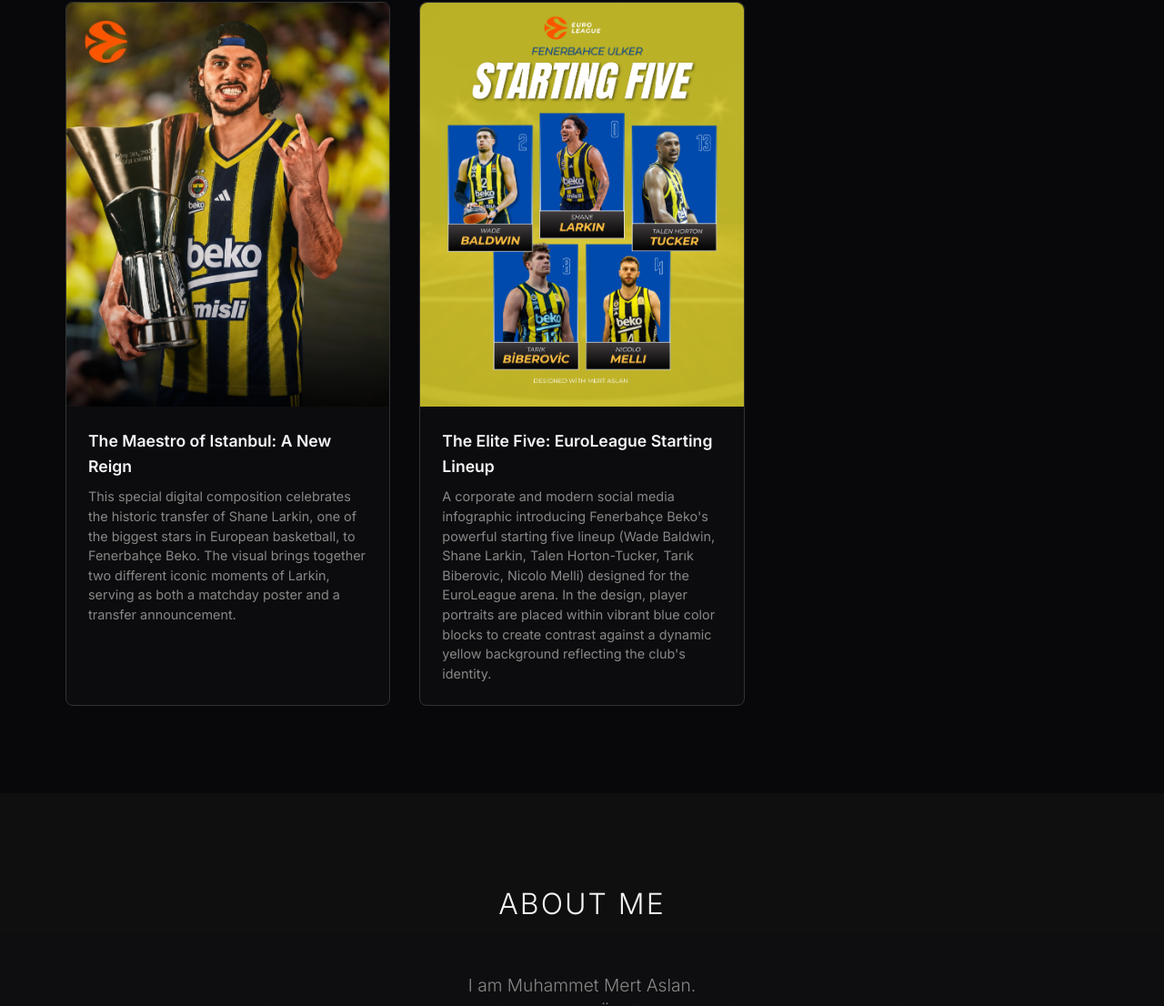
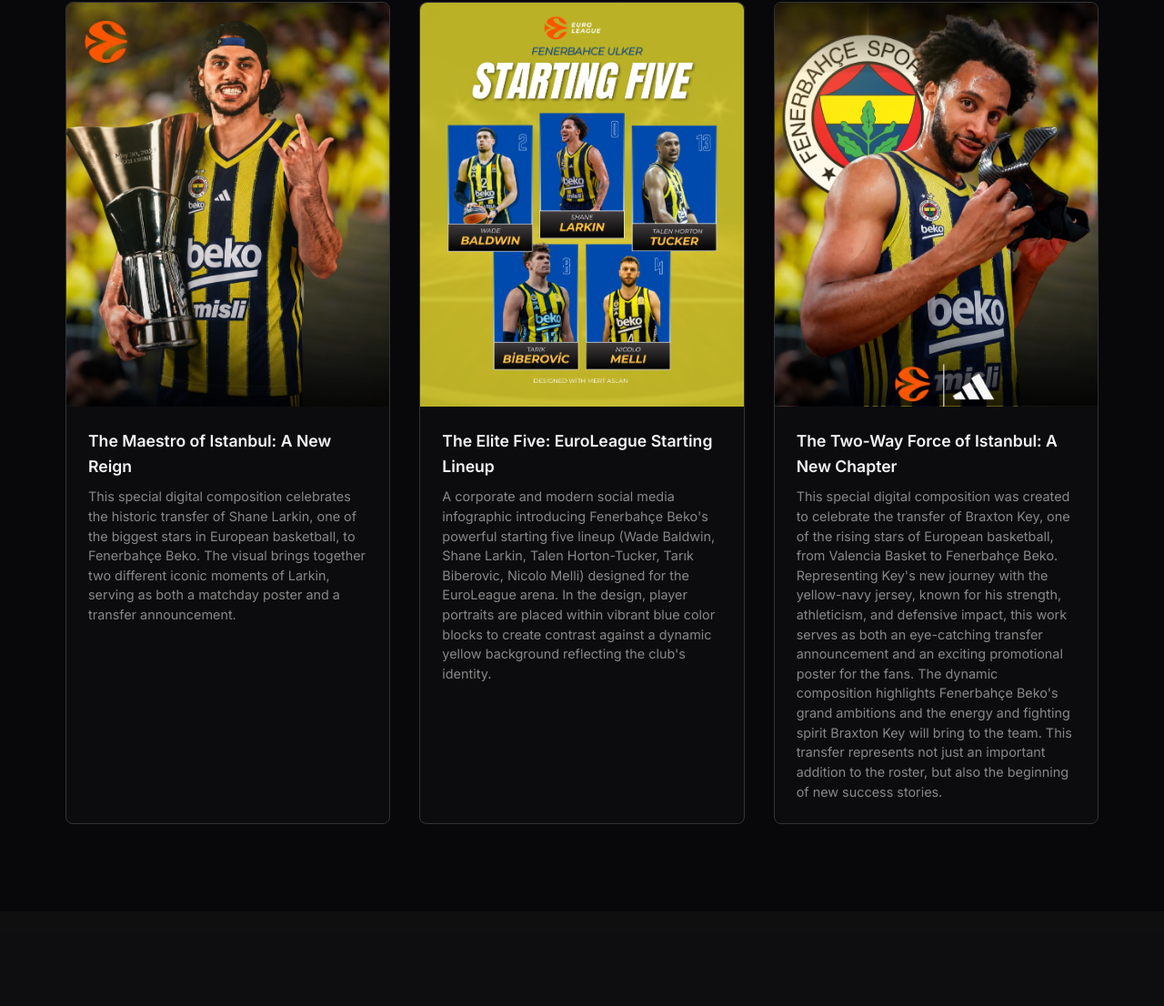
Before and after one commit to muhmert2005/muhammetmertaslan-portfolio, a plain HTML site: page NMC104_Portfolio_MuhammetMertAslan/index.html in a window 1280 px wide. Shown: the part 3039-4145 px from the top of the page at 91% size. Drawn offline with nearby package versions, Linux system fonts and the light colour scheme; a web font is replaced by a local one.

Commit message:
Add files via upload

```diff
--- a/NMC104_Portfolio_MuhammetMertAslan/index.html
+++ b/NMC104_Portfolio_MuhammetMertAslan/index.html
@@ -198,6 +198,19 @@
                             <p data-i18n="art_12_desc">A corporate and modern social media infographic introducing Fenerbahçe Beko's powerful starting five lineup (Wade Baldwin, Shane Larkin, Talen Horton-Tucker, Tarık Biberovic, Nicolo Melli) designed for the EuroLeague arena. In the design, player portraits are placed within vibrant blue color blocks to create contrast against a dynamic yellow background reflecting the club's identity.</p>
                         </div>
                     </div>
+                    <!-- Braxton Key Transfer -->
+                    <div class="grid-item">
+                        <div class="img-wrapper">
+                            <img src="assets/braxton_key.jpg" alt="The Two-Way Force of Istanbul: A New Chapter" loading="lazy">
+                            <div class="overlay">
+                                <svg xmlns="http://www.w3.org/2000/svg" width="24" height="24" viewBox="0 0 24 24" fill="none" stroke="currentColor" stroke-width="2" stroke-linecap="round" stroke-linejoin="round"><polyline points="15 3 21 3 21 9"></polyline><polyline points="9 21 3 21 3 15"></polyline><line x1="21" y1="3" x2="14" y2="10"></line><line x1="3" y1="21" x2="10" y2="14"></line></svg>
+                            </div>
+                        </div>
+                        <div class="card-content">
+                            <h4 data-i18n="art_13_title">The Two-Way Force of Istanbul: A New Chapter</h4>
+                            <p data-i18n="art_13_desc">This special digital composition was created to celebrate the transfer of Braxton Key, one of the rising stars of European basketball, from Valencia Basket to Fenerbahçe Beko. Representing Key's new journey with the yellow-navy jersey, known for his strength, athleticism, and defensive impact, this work serves as both an eye-catching transfer announcement and an exciting promotional poster for the fans. The dynamic composition highlights Fenerbahçe Beko's grand ambitions and the energy and fighting spirit Braxton Key will bring to the team. This transfer represents not just an important addition to the roster, but also the beginning of new success stories.</p>
+                        </div>
+                    </div>
                 </div>
             </div>
         </section>
--- a/NMC104_Portfolio_MuhammetMertAslan/script.js
+++ b/NMC104_Portfolio_MuhammetMertAslan/script.js
@@ -91,6 +91,8 @@
         art_11_desc: "This special digital composition celebrates the historic transfer of Shane Larkin, one of the biggest stars in European basketball, to Fenerbahçe Beko. The visual brings together two different iconic moments of Larkin, serving as both a matchday poster and a transfer announcement.",
         art_12_title: "The Elite Five: EuroLeague Starting Lineup",
         art_12_desc: "A corporate and modern social media infographic introducing Fenerbahçe Beko's powerful starting five lineup (Wade Baldwin, Shane Larkin, Talen Horton-Tucker, Tarık Biberovic, Nicolo Melli) designed for the EuroLeague arena. In the design, player portraits are placed within vibrant blue color blocks to create contrast against a dynamic yellow background reflecting the club's identity.",
+        art_13_title: "The Two-Way Force of Istanbul: A New Chapter",
+        art_13_desc: "This special digital composition was created to celebrate the transfer of Braxton Key, one of the rising stars of European basketball, from Valencia Basket to Fenerbahçe Beko. Representing Key's new journey with the yellow-navy jersey, known for his strength, athleticism, and defensive impact, this work serves as both an eye-catching transfer announcement and an exciting promotional poster for the fans. The dynamic composition highlights Fenerbahçe Beko's grand ambitions and the energy and fighting spirit Braxton Key will bring to the team. This transfer represents not just an important addition to the roster, but also the beginning of new success stories.",
         about_title: "About Me",
         about_text: "I am Muhammet Mert Aslan.<br>I am 20 years old and a New Media student at Üsküdar University. With my interest in the design world, I focus on developing creative solutions using digital media tools. I continue to improve myself in this field by blending my academic education with practical design projects.",
         contact_title: "Get In Touch",
@@ -129,6 +131,8 @@
         art_11_desc: "Bu özel dijital kompozisyon, Avrupa basketbolunun en büyük yıldızlarından biri olan Shane Larkin'in Fenerbahçe Beko'ya tarihi transferini kutluyor. Görsel, Larkin'in iki farklı ikonik anını bir araya getirerek hem bir maç günü afişi hem de bir transfer duyurusu niteliği taşıyor.",
         art_12_title: "The Elite Five: EuroLeague Starting Lineup",
         art_12_desc: "Fenerbahçe Beko’nun EuroLeague arenası için kurgulanan güçlü ilk beş kadrosunu (Wade Baldwin, Shane Larkin, Talen Horton-Tucker, Tarık Biberovic, Nicolo Melli) tanıtan kurumsal ve modern bir sosyal medya infografiği. Tasarımda, kulübün kimliğini yansıtan dinamik bir sarı arka plan üzerinde kontrast oluşturması amacıyla oyuncu portreleri canlı mavi renk blokları içerisine yerleştirilmiştir.",
+        art_13_title: "The Two-Way Force of Istanbul: A New Chapter",
+        art_13_desc: "Bu özel dijital kompozisyon, Avrupa basketbolunun yükselen yıldızlarından Braxton Key'in Valencia Basket'ten Fenerbahçe Beko'ya transferini kutlamak amacıyla hazırlandı. Gücü, atletizmi ve savunmadaki etkisiyle tanınan Key'in sarı-lacivertli formayla yeni yolculuğunu simgeleyen bu çalışma, hem dikkat çekici bir transfer duyurusu hem de taraftarları heyecanlandıran bir tanıtım afişi niteliği taşıyor. Dinamik kompozisyon, Fenerbahçe Beko'nun büyük hedeflerini ve Braxton Key'in takıma katacağı enerji ile mücadele ruhunu ön plana çıkarıyor. Bu transfer, sadece kadroya yapılan önemli bir takviye değil; aynı zamanda yeni başarı hikâyelerinin başlangıcını temsil ediyor.",
         about_title: "Hakkımda",
         about_text: "Ben Muhammet Mert Aslan.<br>20 yaşındayım ve Üsküdar Üniversitesi'nde Yeni Medya öğrencisiyim. Tasarım dünyasına duyduğum ilgiyle, dijital medya araçlarını kullanarak yaratıcı çözümler geliştirmeye odaklanıyorum. Akademik eğitimimi pratik tasarım projeleriyle harmanlayarak kendimi bu alanda geliştirmeye devam ediyorum.",
         contact_title: "İletişime Geç",
```
Also changed, not shown: NMC104_Portfolio_MuhammetMertAslan/assets/braxton_key.jpg (added).
